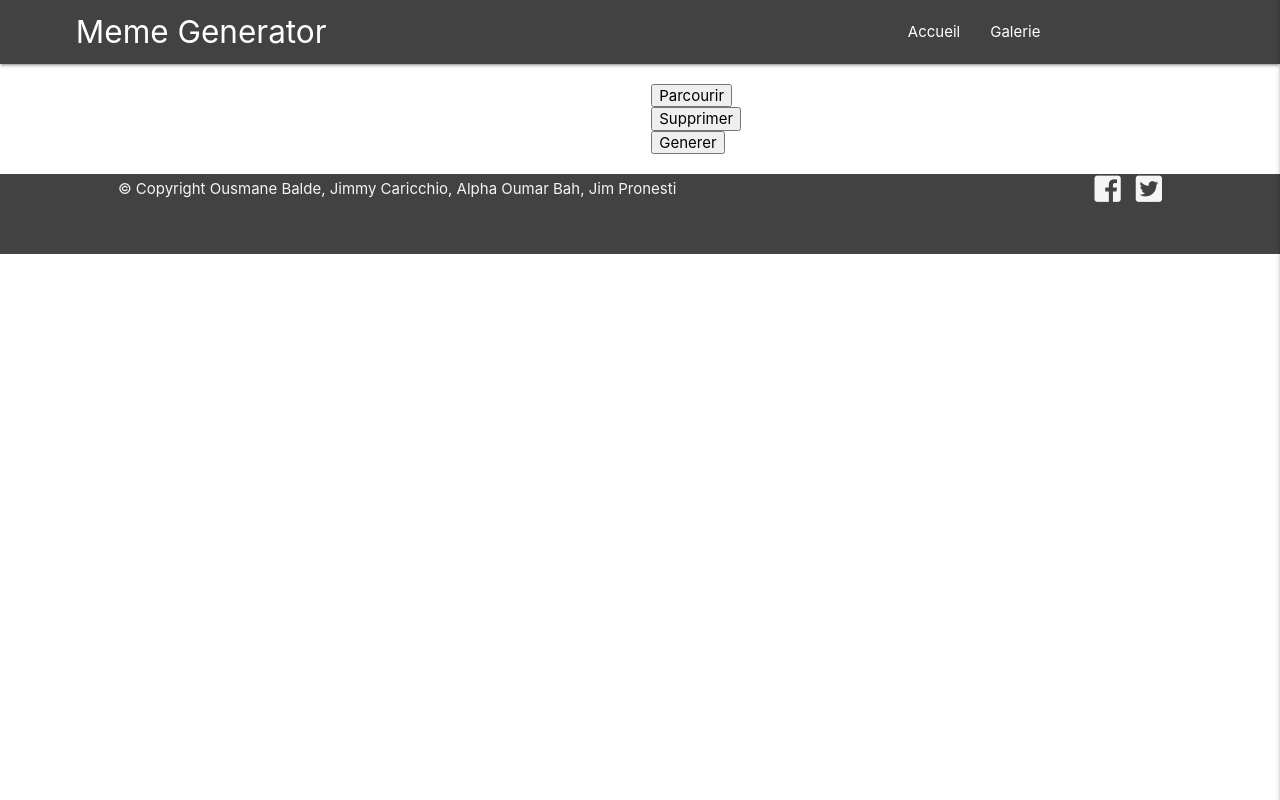
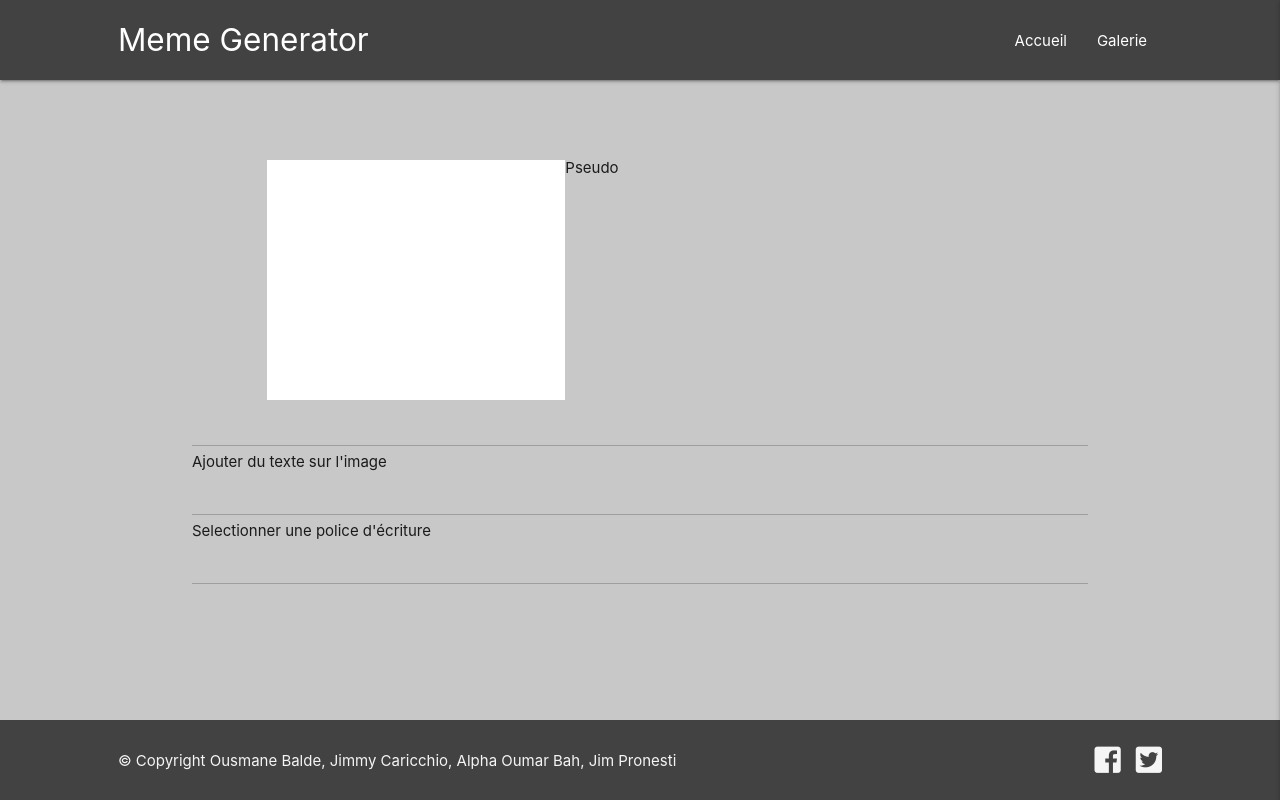
Before and after one commit to Draker21/MemesGenerator, a PHP site: the page made by app/view/Page/index.html.twig in a window 1280 px wide. Run offline with PHP 8.4, Linux system fonts and the light colour scheme; the template is opened without the code that fills it, so the values that code supplies are empty; some libraries are stand-ins or nearby versions.

Commit message:
commit du vendredi soir

```diff
--- a/app/assets/css/style.css
+++ b/app/assets/css/style.css
@@ -22,7 +22,6 @@
 .bgWhite {background-color: rgb(255, 255, 255);}
 .bgGrey {background-color: rgb(200, 200, 200);}
 .bgBlack {background-color: rgb(50, 50, 50);}
-.bggrey{background-color: grey;}
 
 
 /* FONT */
@@ -36,7 +35,9 @@
 .lh2p5em {line-height: 2.5em;}
 .lh2em {line-height: 2em;}
 .lh1p5em {line-height: 1.5em;}
-.lh20 {line-height: 20px;}
+.lh8vh {line-height: 8vh;}
+.lh10vh {line-height: 10vh;}
+.lh20px {line-height: 20px;}
 .lh90px {line-height: 90px;}
 .lh100px {line-height: 100px;}
 .lh120px {line-height: 120px;}
@@ -52,7 +53,9 @@
 .fs35px {font-size: 35px;}
 .fs30px {font-size: 30px;}
 .fs20px {font-size: 20px;}
+
 .txtcenter {text-align: center;}
+.txtright {text-align: right;}
 .bold {font-weight: bold;}
 .italic {font-style: italic;}
 .semibold {font-weight: 600;}
@@ -120,6 +123,8 @@
 
 
 .h33prc{height: 33%;}
+
+.h400px{height: 400px}
 .h100px{height: 100px}
 .h100vh{height: 100vh}
 .h0p4em {height: 0.4em;}
@@ -127,10 +132,12 @@
 .h0p1em {height: 0.1em;}
 .h120px {height: 120px;}
 .h90px {height: 90px;}
+.h8px {height: 8px;}
 .h10px {height: 10px;}
 .h10vh{height: 10vh;}
 .h20vh{height: 20vh;}
 .h30vh{height: 30vh;}
+.h33vh{height: 33vh;}
 .h40vh{height: 40vh;}
 .h50vh{height: 50vh;}
 .h60vh{height: 60vh;}
@@ -148,6 +155,8 @@
 
 .sidenav li>a {color: white;}
 
+.row {margin-bottom:0px !important;}
+
 /*---------------->> RESPONSIVE <<----------------*/
 
 @media all and (max-device-width: 640px) {
--- a/app/view/Layout/footer.html.twig
+++ b/app/view/Layout/footer.html.twig
@@ -1,11 +1,14 @@
-<footer class="footer-copyright grey darken-3 h10vh">
-        <div class="row valign-wrapper">
+
+
+
+
+
+<footer class="footer-copyright grey darken-3 h10vh row valign-wrapper">
                 <p class="grey-text text-lighten-4 offset-s1 col s6 ">© Copyright Ousmane Balde, Jimmy Caricchio, Alpha Oumar Bah, Jim Pronesti</p>
                 <div class="offset-s3 col s1">
                     <a href="https://www.twitter.com" alt="Twitter"><i class="fab fa-twitter-square grey-text text-lighten-4 right fa-2x"></i></a>
                     <a href="https://www.facebook.com" alt="Facebook"><i class="fab fa-facebook-square grey-text text-lighten-4 right fa-2x"></i></a>
                 </div>
-        </div>
 </footer>
 
     <!--  Scripts-->
--- a/app/view/Layout/header.html.twig
+++ b/app/view/Layout/header.html.twig
@@ -1,11 +1,11 @@
 <header>
-        <nav class="grey darken-3 row">
-            <div class="nav-wrapper offset-s1 col s12 m6 l6">
-                <a href="#" class="offset-s1 col s10  brand-logo pl5prc mobile">Meme Generator</a>
-                <a href="#" data-target="mobile-demo" class="sidenav-trigger floatRight s2"><i class="material-icons">menu</i></a>
+        <nav class="grey darken-3 row nomargin h10vh lh10vh">
+            <div class="offset-m1 col m4">
+                <a href="#" class="txtcenter brand-logo mobile">Meme Generator</a>
+                <a href="#" data-target="mobile-demo" class="sidenav-trigger floatRight">   <i class="material-icons">menu</i>   </a> {# icone menu format mobile #}
             </div>
 
-            <div class="offset-s2 col s2">
+            <div class="nav-wrapper offset-m8 col m3 txtcenter">
                 <ul class="right hide-on-med-and-down">
                     <li><a href="badges.html">Accueil</a></li>
                     <li><a href="badges.html">Galerie</a></li>
@@ -13,7 +13,7 @@
             </div>
         </nav>
 
-            <ul class="sidenav grey darken-3" id="mobile-demo">
+            <ul class="sidenav grey darken-3" id="mobile-demo">     {# menu déroulant format mobile #}
             <li><a href="badges.html" class=" ">Accueil</a></li>
             <li><a href="badges.html" class=" ">Galerie</a></li>
             </ul>
--- a/app/view/Layout/layout.html.twig
+++ b/app/view/Layout/layout.html.twig
@@ -10,7 +10,7 @@
         <link href="./app/assets/css/style.css" type="text/css" rel="stylesheet" media="screen,projection" />
             <title>MemeGenerator</title>
     </head>
-<body class="h100vh">
+<body class="h100vh bgGrey">
     {% include '/Layout/header.html.twig' %}
     {% block content %}
 
--- a/app/view/Page/index.html.twig
+++ b/app/view/Page/index.html.twig
@@ -5,25 +5,43 @@
 {% endblock %}
 
 {% block content %}
-<section class="container">
 
-    {% for memes in meme %}
-        <div><p>Id : {{ memes.mem_id }}</p>
-        <p>Pseudo : {{ memes.mem_pseudo }} </p>
-        <p>Img : {{ memes.mem_image }}</p>
-        <p>Crée le : {{ memes.mem_createdAt }}</p>
+
+    <div class="h10vh"></div>
+
+<section class="container row h70vh">
+    <div class="col m1 s1"></div>
+    <div class="col m4 s10 h30vh  bgWhite"></div>
+
+    <form>
+        <p>Pseudo <br> </p>    <input type="text" name="pseudo">
+        <p>Ajouter du texte sur l'image <br> </p>    <input type="text" name="pseudo">
+        <p>Selectionner une police d'écriture <br> </p>      <input list="browsers" name="browser">
+        <datalist id="browsers">
+          <option value="Times new roman">
+          <option value="Myriad">
+          <option value="Roboto">
+        </datalist>
+    </form>
+
+
+
+{#     {% for memes in meme %}
+        <div class="">
+            <p>Id : {{ memes.mem_id }}</p>
+            <p>Pseudo : {{ memes.mem_pseudo }} </p>
+            <p>Img : {{ memes.mem_image }}</p>
+            <p>Crée le : {{ memes.mem_createdAt }}</p>
         </div>
-    {% endfor %}
+    {% endfor %} #}
 
-    <div class="row column">
-        <div class="offset-m1 offset-s1 col s10 m4 h33prc bgWhite">
-        </div>
 
-        <div class="offset-m1 offset-s1 col s10 m4">
+      {#   <div class="offset-m1 offset-s1 col s10 m4">
             <div><button>Parcourir </button></div>
             <div><button>Supprimer</button></div>
             <div><button>Generer</button></div>
-        </div>
+        </div> #}
+
     </div>
 </section>
 {% endblock %}
```
Also changed, not shown: 1 other file.
